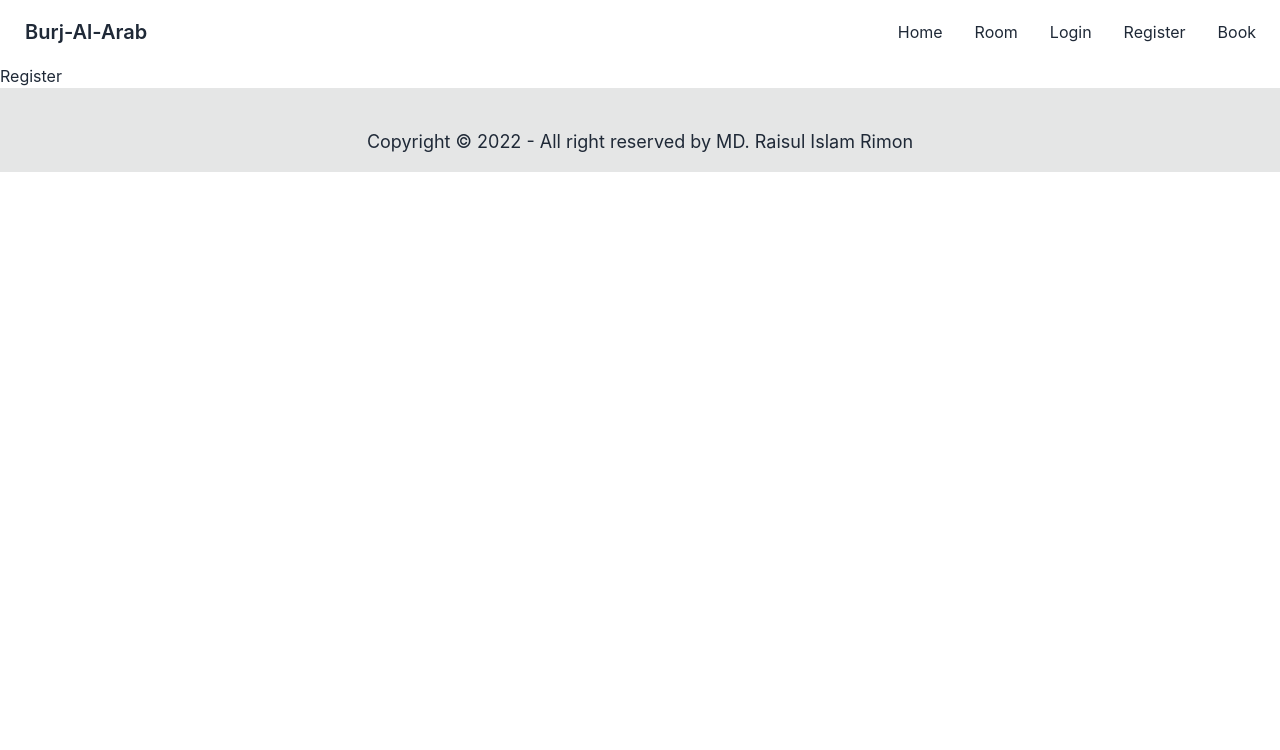
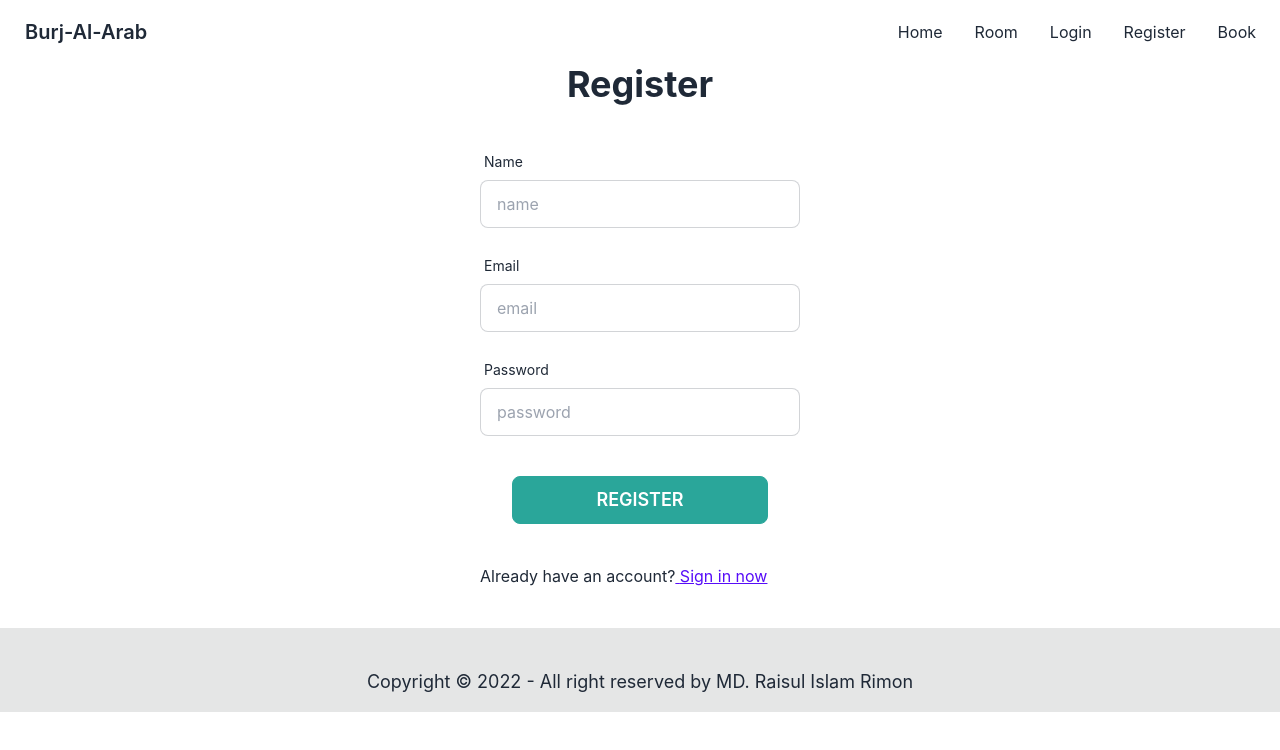
Before and after one commit to RaisulislamRimon/milestone10-module60-5-burj-al-arab, a React (Create React App) app: page /register in a window 1280 px wide. Shown: the top 750 px of the page. Built offline with nearby package versions, Linux system fonts and the light colour scheme.

Commit message:
Register done

```diff
--- a/src/components/Register/Register.js
+++ b/src/components/Register/Register.js
@@ -1,9 +1,52 @@
 import React from "react";
+import { Link } from "react-router-dom";
 
 const Register = () => {
   return (
     <div>
-      <h1>Register</h1>
+      <h2 className="text-center text-4xl font-bold mb-10">Register</h2>
+      <div className="form-control w-full max-w-xs mx-auto mb-10">
+        <div className="mb-5">
+          <label className="label">
+            <span className="label-text">Name</span>
+          </label>
+          <input
+            type="text"
+            placeholder="name"
+            className="input input-bordered w-full max-w-xs"
+          />
+        </div>
+        <div className="mb-5">
+          <label className="label">
+            <span className="label-text">Email</span>
+          </label>
+          <input
+            type="email"
+            placeholder="email"
+            className="input input-bordered w-full max-w-xs"
+          />
+        </div>
+        <div>
+          <label className="label">
+            <span className="label-text">Password</span>
+          </label>
+          <input
+            type="password"
+            placeholder="password"
+            className="input input-bordered w-full max-w-xs"
+          />
+        </div>
+        <button className="btn btn-wide btn-active btn-accent mx-auto my-10 text-white text-lg">
+          Register
+        </button>
+        <p>
+          Already have an account?
+          <Link to="/login" className="link link-primary">
+            {" "}
+            Sign in now
+          </Link>
+        </p>
+      </div>
     </div>
   );
 };
```
